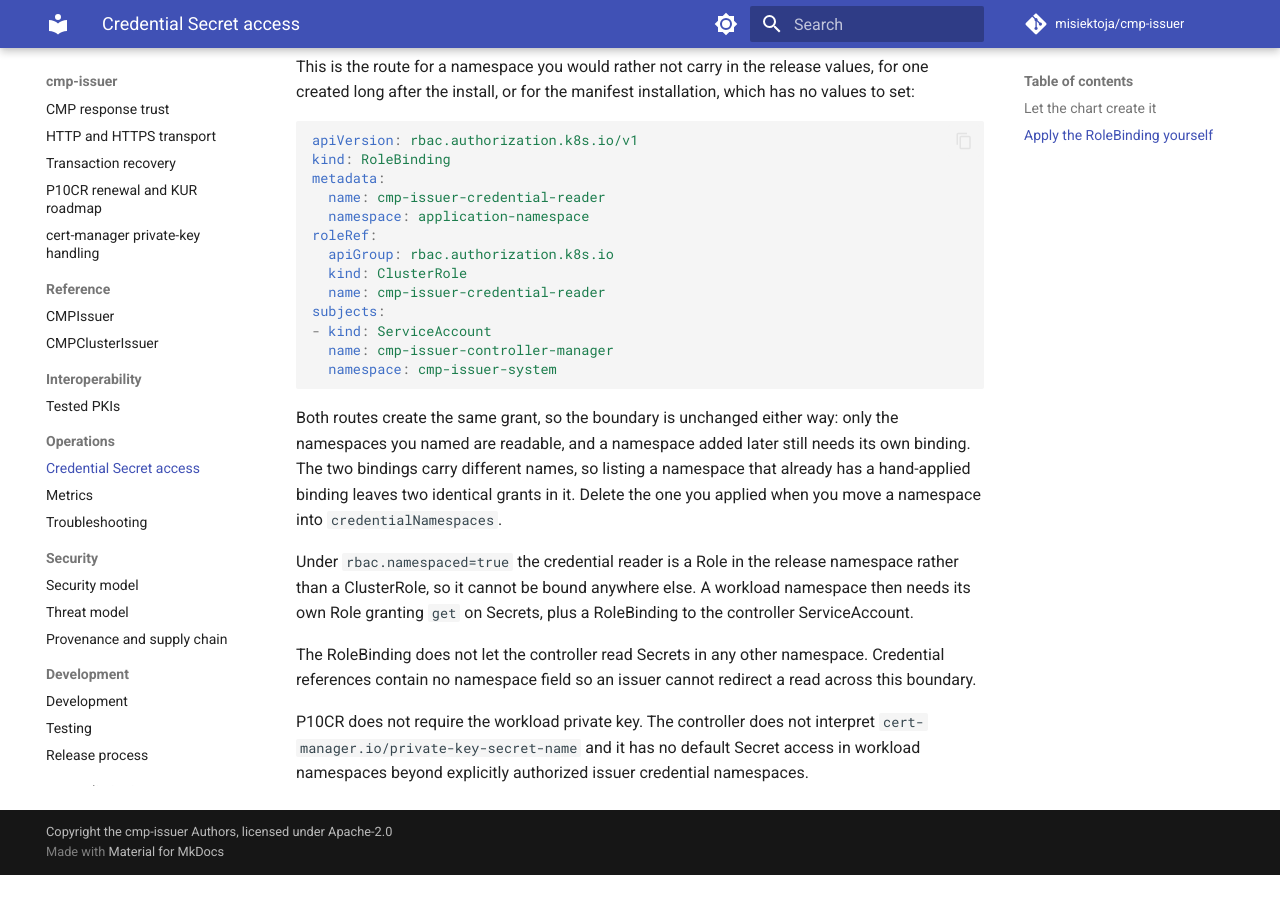
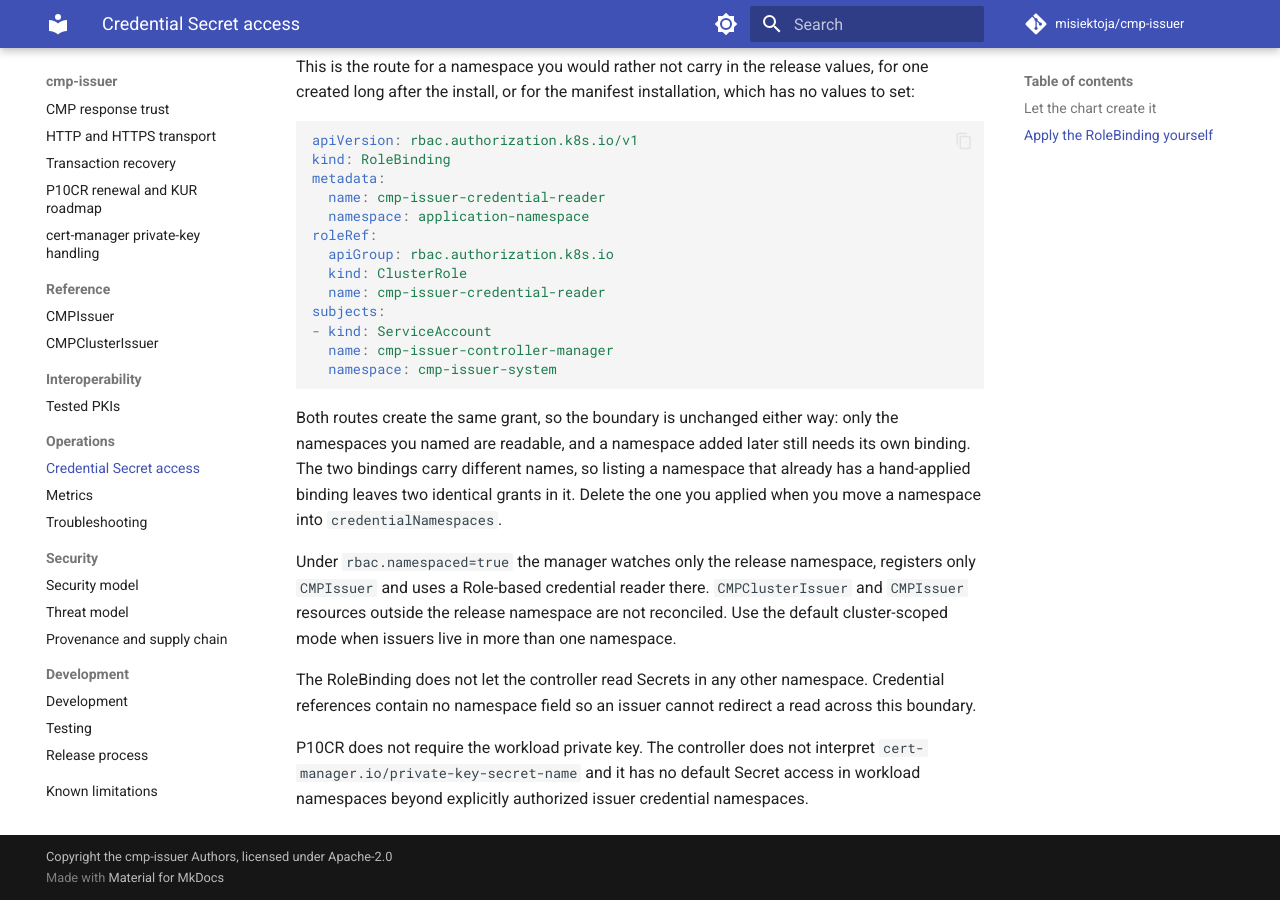
Before and after one commit to misiektoja/cmp-issuer, an MkDocs documentation site: the page built from docs/operations/secret-access.md, in a window 1280 px wide and 900 px high, scrolled down 1056 px. Built offline with MkDocs 1.6.1 and Material for MkDocs 9.7.7, drawn with Linux system fonts in a browser that asks for light colours; comment, search, counter and statistics services are not loaded; before the commit the page ends 1931 px from its top, so only the background shows below that.

Commit message:
docs(operations): define namespaced manager boundaries

```diff
--- a/docs/operations/secret-access.md
+++ b/docs/operations/secret-access.md
@@ -51,7 +51,10 @@
 
 Both routes create the same grant, so the boundary is unchanged either way: only the namespaces you named are readable, and a namespace added later still needs its own binding. The two bindings carry different names, so listing a namespace that already has a hand-applied binding leaves two identical grants in it. Delete the one you applied when you move a namespace into `credentialNamespaces`.
 
-Under `rbac.namespaced=true` the credential reader is a Role in the release namespace rather than a ClusterRole, so it cannot be bound anywhere else. A workload namespace then needs its own Role granting `get` on Secrets, plus a RoleBinding to the controller ServiceAccount.
+Under `rbac.namespaced=true` the manager watches only the release namespace, registers only
+`CMPIssuer` and uses a Role-based credential reader there. `CMPClusterIssuer` and `CMPIssuer`
+resources outside the release namespace are not reconciled. Use the default cluster-scoped mode when
+issuers live in more than one namespace.
 
 The RoleBinding does not let the controller read Secrets in any other namespace. Credential references contain no namespace field so an issuer cannot redirect a read across this boundary.
 
```
